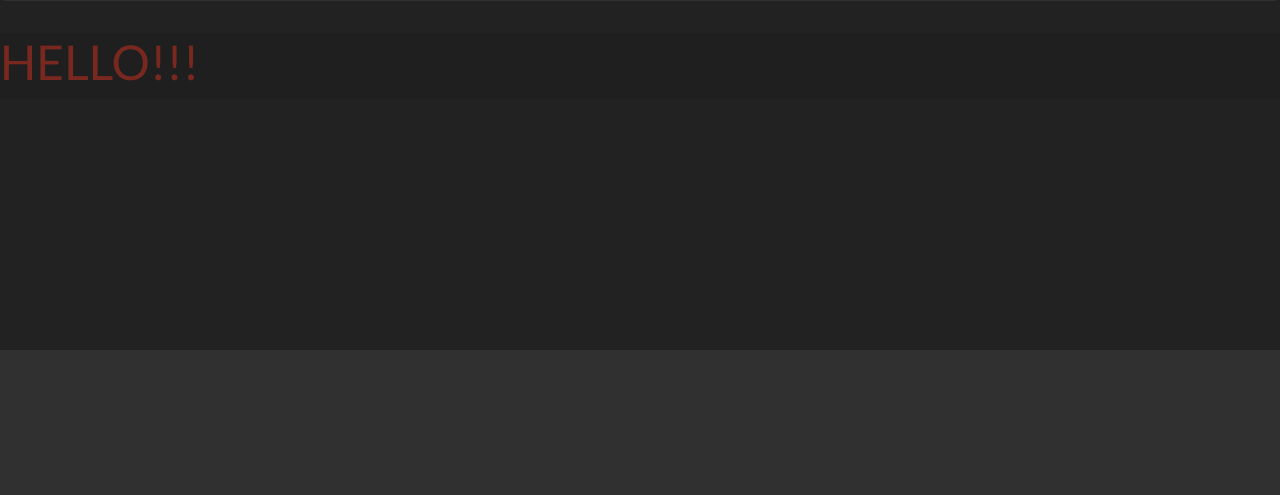
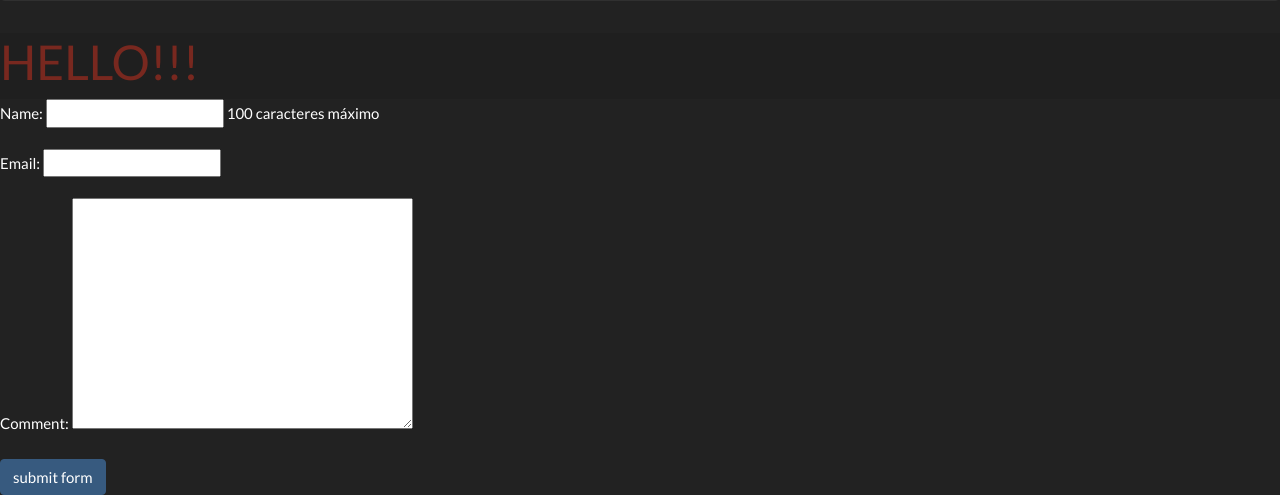
Before and after one commit to Pankaj-Str/WebCommerce, a Django app: template templates/contact/contact.html in a window 1280 px wide. Shown: the part 450-945 px from the top of the page. Before the commit the page ends 800 px from the top, so only its background shows below. Run offline with Django 3.2, Linux system fonts and the light colour scheme; the template is opened without the code that fills it: values that come from a table or form of the project are taken from there, others are empty; some libraries are stand-ins or nearby versions.

Commit message:
email incompleto

```diff
--- a/WebCommerce/settings.py
+++ b/WebCommerce/settings.py
@@ -14,6 +14,12 @@ import os
 
 # Build paths inside the project like this: os.path.join(BASE_DIR, ...)
 BASE_DIR = os.path.dirname(os.path.dirname(os.path.abspath(__file__)))
+
+EMAIL_HOST = 'smtp.gmail.com'
+EMAIL_HOST_USER = "eisner.lopez@gmail.com"
+EMAIL_HOST_PASSWORD = "JeshuaDroid2015"
+EMAIL_PORT = "587"
+EMAIL_USE_TSL = True
 
 # Quick-start development settings - unsuitable for production
 # See https://docs.djangoproject.com/en/2.0/howto/deployment/checklist/
--- a/WebCommerce/urls.py
+++ b/WebCommerce/urls.py
@@ -24,7 +24,7 @@ urlpatterns = [
     path('admin/', admin.site.urls),
     path('', profiles_view.home, name="index"),
     path('about/', profiles_view.about, name="about"),
-    path('/contact/', contact_view.contact, name="contact"),
+    path('contact/', contact_view.contact, name="contact"),
 ]
 
 if settings.DEBUG:
--- /dev/null
+++ b/contact/forms.py
@@ -0,0 +1,7 @@
+from django import forms
+
+
+class ContactForm(forms.Form):
+    name = forms.CharField(required=False, max_length=100, help_text="100 caracteres máximo")
+    email = forms.EmailField(required=True)
+    comment = forms.CharField(widget=forms.Textarea, required=True)
--- a/templates/contact/contact.html
+++ b/templates/contact/contact.html
@@ -14,5 +14,9 @@
 
 {% block content %}
     <div style="align-content: center; color: #78281f" class="table-active align-content-center"><h1>HELLO!!!</h1></div>
-
+    <form method="post" action="">
+        {% csrf_token %}
+        {{ form.as_p }}
+        <input type="submit" value="submit form" class="btn btn-primary">
+    </form>
 {% endblock content %}
```
Also changed, not shown: contact/views.py (+18 -0 lines).
